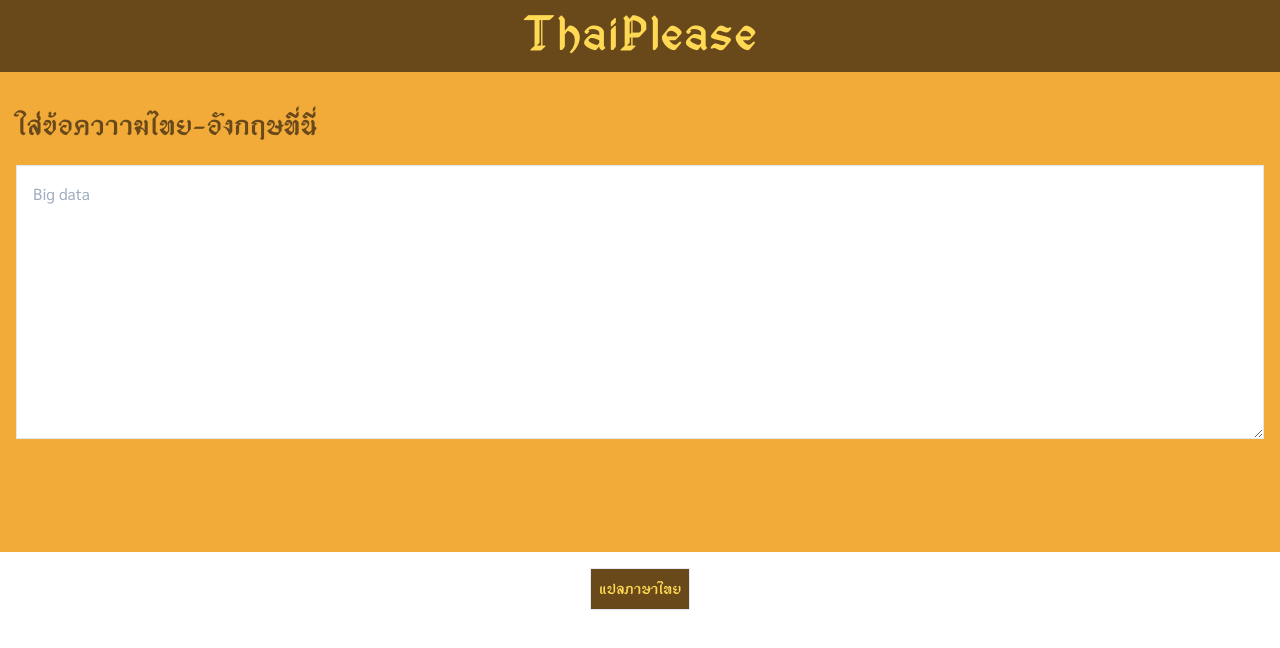
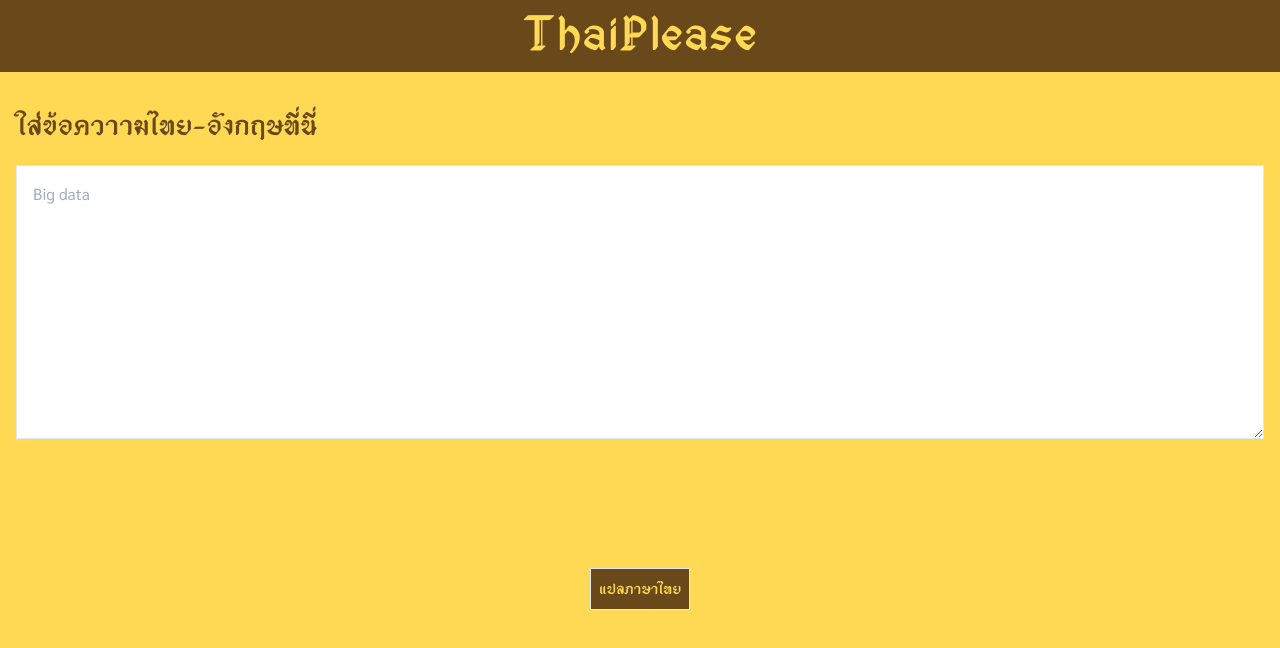
Before and after one commit to pontakornth/thaiplease, a Vue app: page / in a window 1280 px wide. Shown: the top 648 px of the page. Built offline with nearby package versions, Linux system fonts and the light colour scheme.

Commit message:
styling: Adjust body color to yellow

```diff
--- a/src/App.vue
+++ b/src/App.vue
@@ -69,7 +69,7 @@ export default {
   @apply p-4 text-black border w-full;
 }
 .input-form {
-  @apply p-4 bg-honey;
+  @apply p-4 bg-mustard;
   height: 30em;
 }
 .input-form label {
--- a/src/assets/style.css
+++ b/src/assets/style.css
@@ -9,7 +9,7 @@
 @tailwind base;
 
 body {
-  @apply font-body;
+  @apply font-body bg-mustard;
 }
 
 h1,h2,h3,h4,h5,h6 {
```
